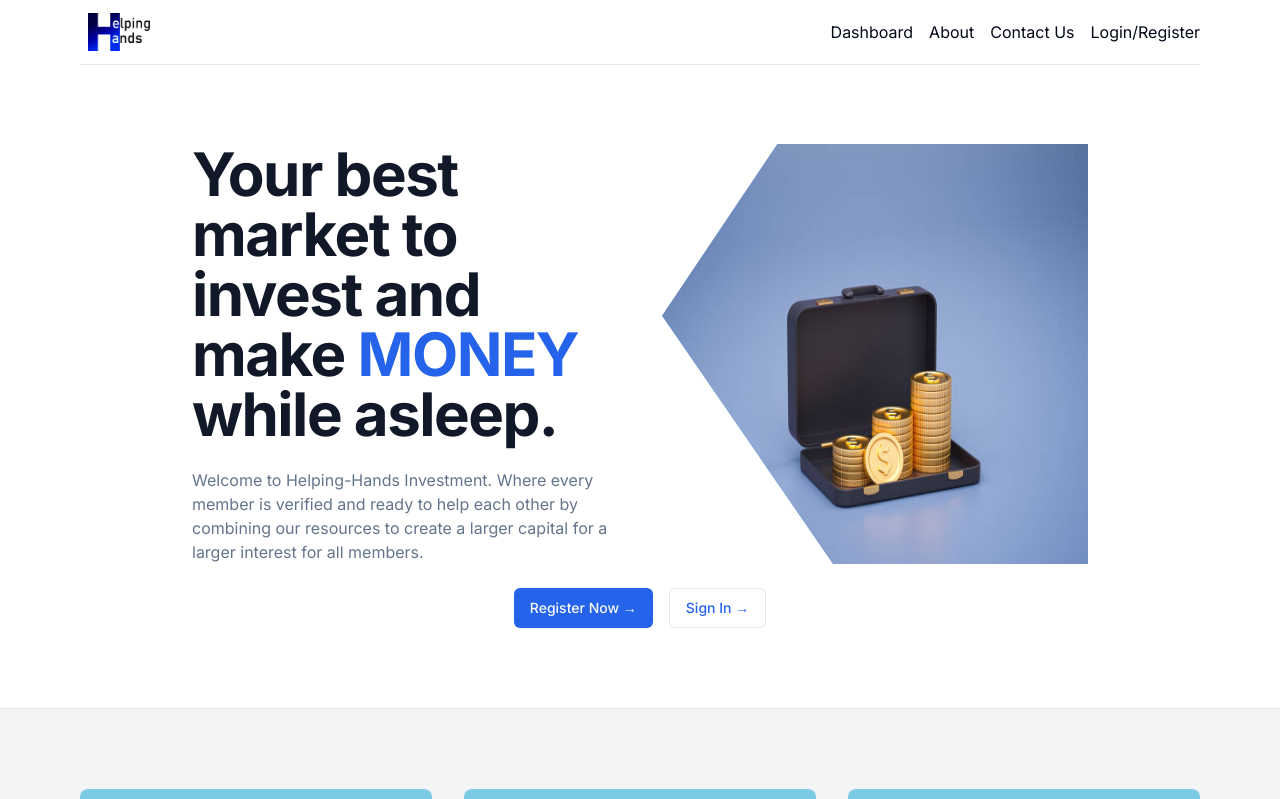
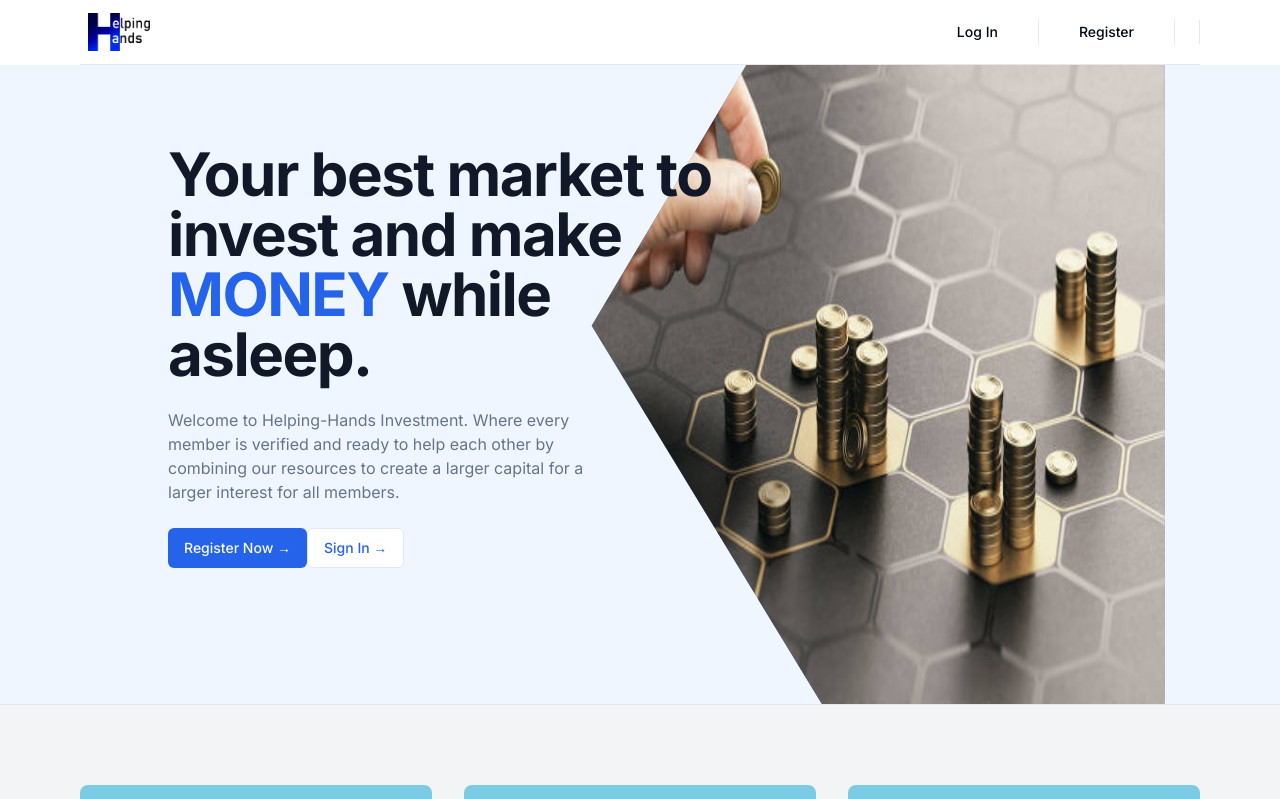
Before and after one commit to JUSTFIDEL/helping-hands, a Next.js app: page / in a window 1280 px wide. Shown: the top 799 px of the page. Built offline with nearby package versions, Linux system fonts and the light colour scheme.

Commit message:
design change

```diff
--- a/src/app/layout.js
+++ b/src/app/layout.js
@@ -18,7 +18,7 @@ export default function RootLayout({ children }) {
       >
         <main className='relative  flex flex-col min-h-screen'>
           <Navbar />
-          <div className='flex-grow flex-1'>{children}</div>
+          <div className='flex-grow flex-1 bg-[#eef5ffdc]'>{children}</div>
         </main>
       </body>
     </html>
--- a/src/app/page.js
+++ b/src/app/page.js
@@ -40,9 +40,80 @@ export default function Home() {
   return (
     <>
       <MaxWidthWrapper>
-        <div className='py-10 sm:py-20 mx-auto max-w-4xl items-center'>
+        <div className='relative mx-auto max-w-5xl items-center'>
+          <div className='sm:hidden'>
+            <div className='sm:hidden relative w-full h-[40vh]'>
+              <Image
+                src='/images/hero2.jpg'
+                fill
+                alt='hero'
+                className='absolute'
+              />
+            </div>
+
+            <div className='flex-1 text-center md:text-left absolute top-2 px-4 sm:hidden z-10'>
+              <h1 className='text-4xl font-bold tracking-tight text-white'>
+                Your best market to invest and make{' '}
+                <span className='text-blue-600'>MONEY</span> while asleep.
+              </h1>
+            </div>
+          </div>
+          <div className='sm:hidden'>
+            <p className='mt-6 text-base text-muted-foreground text-center'>
+              Welcome to Helping-Hands Investment. Where every member is
+              verified and ready to help each other by combining our resources
+              to create a larger capital for a larger interest for all members.
+            </p>
+            <div className='flex flex-col gap-4 mt-6'>
+              <Link href='/register' className={buttonVariants()}>
+                Register Now &rarr;
+              </Link>
+              <Button variant={'outline'} className='text-blue-600 px-4'>
+                <Link href='/login'>Sign In &rarr;</Link>
+              </Button>
+            </div>
+          </div>
+
+          <div className='hidden sm:flex'>
+            <div className='sm:flex flex-1 flex-col text-center sm:text-left absolute top-20 pl-10 z-10'>
+              <h1 className='font-bold tracking-tight text-6xl max-w-[45vw] text-gray-900'>
+                Your best market to invest and make{' '}
+                <span className='text-blue-600'>MONEY</span> while asleep.
+              </h1>
+              <p className='mt-6 text-base text-muted-foreground max-w-[35vw]'>
+                Welcome to Helping-Hands Investment. Where every member is
+                verified and ready to help each other by combining our resources
+                to create a larger capital for a larger interest for all
+                members.
+              </p>
+
+              <div className='flex-row gap-4 mt-6 '>
+                <Link href='/register' className={buttonVariants()}>
+                  Register Now &rarr;
+                </Link>
+                <Button variant={'outline'} className='text-blue-600 px-4'>
+                  <Link href='/login'>Sign In &rarr;</Link>
+                </Button>
+              </div>
+            </div>
+
+            <div className='hidden sm:block clip-img relative h-[80vh] w-[45vw] -right-[45%]'>
+              <Image
+                src='/images/hero2.jpg'
+                fill
+                alt='hero'
+                className='absolute mr-auto'
+              />
+            </div>
+          </div>
+        </div>
+      </MaxWidthWrapper>
+
+      {/* <MaxWidthWrapper>
+        <div className='relative'>
+          <div className='py-10 sm:py-12 mx-auto max-w-4xl items-center absolute top-2'>
             <div className='flex flex-col items-center'>
-            <div className='flex flex-col md:flex-row gap-10'>
+              <div className='flex flex-col gap-10'>
                 <div className='flex-1 text-center md:text-left'>
                   <h1 className='text-4xl font-bold tracking-tight text-gray-900 md:text-6xl'>
                     Your best market to invest and make{' '}
@@ -51,21 +122,12 @@ export default function Home() {
                   <p className='mt-6 text-base max-w-prose text-muted-foreground'>
                     Welcome to Helping-Hands Investment. Where every member is
                     verified and ready to help each other by combining our
-                  resources to create a larger capital for a larger interest for
-                  all members.
+                    resources to create a larger capital for a larger interest
+                    for all members.
                   </p>
                 </div>
-              <div className='clip-img flex-1 relative '>
-                <Image
-                  src='/images/hero1.jpg'
-                  fill
-                  alt='hero'
-                  className='absolute'
-                />
-              </div>
-            </div>
 
-            <div className='flex flex-col md:flex-row gap-4 mt-6'>
+                <div className='flex flex-col md:flex-row gap-4 mt-6 sm:self-start'>
                   <Link href='/register' className={buttonVariants()}>
                     Register Now &rarr;
                   </Link>
@@ -75,9 +137,9 @@ export default function Home() {
                 </div>
               </div>
             </div>
-
-        {/* TODO List products */}
-      </MaxWidthWrapper>
+          </div>
+        </div>
+      </MaxWidthWrapper> */}
 
       <section className='border-t border-gray-200 bg-gray-100'>
         <MaxWidthWrapper className='py-20'>
--- a/src/components/NavItems.jsx
+++ b/src/components/NavItems.jsx
@@ -6,11 +6,34 @@ import { buttonVariants } from './ui/button'
 
 const user = true
 
+// const links = [
+//   {
+//     title: 'Dashboard',
+//     path: '/',
+//   },
+//   {
+//     title: 'About',
+//     path: '/about',
+//   },
+//   {
+//     title: 'Contact Us',
+//     path: '/contact',
+//   },
+//   {
+//     title: 'Register',
+//     path: '/register',
+//   },
+//   {
+//     title: 'Login',
+//     path: '/login',
+//   },
+// ]
+
 const NavItems = () => {
   const [activeIndex, setActiveIndex] = useState(null)
   return (
     <div className='flex gap-4 h-full items-center cursor-pointer'>
-      <Link className='navlinks' href='/dashboard'>
+      {/* <Link className='navlinks' href='/dashboard'>
         Dashboard
       </Link>
       <Link className='navlinks' href='/about'>
@@ -21,7 +44,7 @@ const NavItems = () => {
       </Link>
       <Link className='navlinks' href='/register'>
         Login/Register
-      </Link>
+      </Link> */}
     </div>
   )
 }
--- a/src/components/Navbar.jsx
+++ b/src/components/Navbar.jsx
@@ -2,8 +2,11 @@ import Link from 'next/link'
 import MaxWidthWrapper from './MaxWidthWrapper'
 import Image from 'next/image'
 import NavItems from './NavItems'
+import { buttonVariants } from './ui/button'
 
 const Navbar = () => {
+  const user = null
+
   return (
     <div className='bg-white sticky z-50 top-0 inset-x-0 h-16'>
       <header className='relative bg-white'>
@@ -34,6 +37,47 @@ const Navbar = () => {
               <div className='hidden z-50 lg:ml-8 lg:block lg:self-stretch'>
                 <NavItems />
               </div>
+
+              <div className='ml-auto flex items-center'>
+                <div className='hidden lg:flex lg:flex-1 lg:items-center lg:justify-end lg:space-x-6'>
+                  {user ? null : (
+                    <Link
+                      href='/login'
+                      className={buttonVariants({ variant: 'ghost' })}
+                    >
+                      Log In
+                    </Link>
+                  )}
+
+                  {user ? null : (
+                    <span className='h-6 w-px bg-gray-200' arai-hidden='true' />
+                  )}
+
+                  {user ? (
+                    <p></p>
+                  ) : (
+                    <Link
+                      href='/register'
+                      className={buttonVariants({ variant: 'ghost' })}
+                    >
+                      Register
+                    </Link>
+                  )}
+
+                  {user ? null : (
+                    <span className='h-6 w-px bg-gray-200' arai-hidden='true' />
+                  )}
+
+                  {user ? null : (
+                    <div className='flex lg:ml-6'>
+                      <span
+                        className='h-6 w-px bg-gray-200'
+                        arai-hidden='true'
+                      />
+                    </div>
+                  )}
+                </div>
+              </div>
             </div>
           </div>
         </MaxWidthWrapper>
```
Also changed, not shown: public/images/hero2.jpg (renamed from public/images/istockphoto-1283813790-612x612.jpg). Lines whose indentation alone changed are shown as unchanged.
